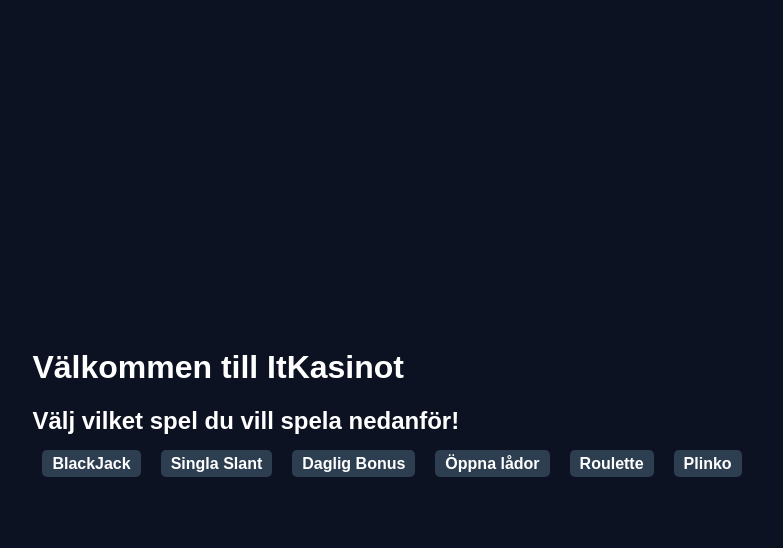
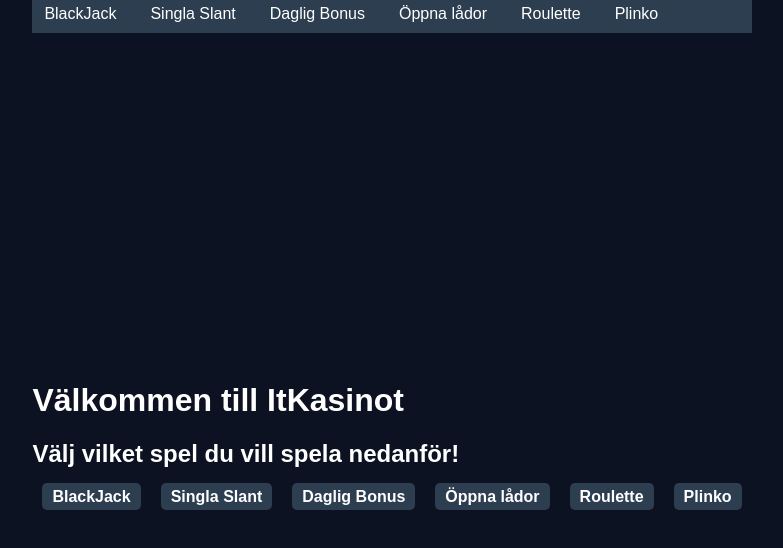
Before and after one commit to MelkerThunberg/ITkasinot, a React (Vite) app: page /caseUnbox in a window 1280 px wide. Shown: the top 548 px of the page, without its empty margins (248-1031 px from the left). Built offline with nearby package versions, Linux system fonts and the light colour scheme.

Commit message:
added basic navbar componenet

```diff
--- a/src/App.css
+++ b/src/App.css
@@ -7,36 +7,6 @@ body {
   font-family: Arial, sans-serif;
   margin: 0;
   padding: 0;
-}
-
-#root {
-  display: flex;
-  justify-content: center;
-  align-items: center;
-  height: 100vh;
-}
-
-/* CSS for homepage*/
-.homepage-links a {
-  text-decoration: none;
-  color: #FFFFFF;
-  font-weight: bold;
-  padding: 5px 10px;
-  background-color: #2C3E50;
-  border-radius: 5px;
-  margin: 0 10px;
-  transition: background-color 0.3s ease;
-}
-
-.homepage-links a:hover {
-  background-color: #1A242F;
-}
-
-.content-container-homepage {
-  display: flex;
-  justify-content: center;
-  align-items: center;
-  height: 100vh;
 }
 
 
@@ -80,20 +50,3 @@ body {
 #rewardText {
   display: none;
 }
-
-/*Blackjack*/
-
-.card-container {
-  display: flex;
-}
-
-.card {
-  margin-right: 10px;
-}
-
-.content-container-blackjack {
-  display: flex;
-  justify-content: center;
-  align-items: center;
-  height: 100vh;
-}
--- /dev/null
+++ b/src/Pages/blackjack.css
@@ -0,0 +1,14 @@
+.card-container {
+    display: flex;
+  }
+
+  .card {
+    margin-right: 10px;
+  }
+
+  #root {
+    display: flex;
+    justify-content: center;
+    align-items: center;
+    height: 100vh;
+  }
--- a/src/Pages/blackjack.jsx
+++ b/src/Pages/blackjack.jsx
@@ -1,6 +1,6 @@
 import React, { useState, useEffect } from "react";
 import { Link } from "react-router-dom"
-
+import "./blackjack.css"
 
 import card2Clubs from "../../resources/English_pattern_2_of_clubs.svg.png";
 import card2Diamonds from "../../resources/English_pattern_2_of_diamonds.svg.png";
@@ -350,7 +350,8 @@ export default function Blackjack() {
   };
 
   return (
-    <div>
+
+    <div className="content-container-blackjack">
       <button onClick={dealCards}>Deal Cards</button>
       <button onClick={hit}>Hit</button>
       <button onClick={stand}>Stand</button>
--- /dev/null
+++ b/src/Pages/home.css
@@ -0,0 +1,22 @@
+/* CSS for homepage*/
+.homepage-links a {
+    text-decoration: none;
+    color: #FFFFFF;
+    font-weight: bold;
+    padding: 5px 10px;
+    background-color: #2C3E50;
+    border-radius: 5px;
+    margin: 0 10px;
+    transition: background-color 0.3s ease;
+  }
+
+  .homepage-links a:hover {
+    background-color: #1A242F;
+  }
+
+  .content-container-homepage {
+    display: flex;
+    justify-content: center;
+    align-items: center;
+    height: 100vh;
+  }
--- a/src/Pages/home.jsx
+++ b/src/Pages/home.jsx
@@ -1,9 +1,15 @@
 import { Link } from "react-router-dom"
-
+import { BrowserRouter as Router, Routes, Route } from "react-router-dom";
+import Navbar from "../components/navbar";
+import "./home.css"
 
 export default function Home() {
 
     return (
+        <div>
+        <div>
+        <Navbar /> {/* Använd Navbar-komponenten här */}
+        </div>
         <div class="content-container-homepage">
         <div class="homepage-links">
             <h1>Välkommen till ItKasinot</h1>
@@ -22,5 +28,6 @@ export default function Home() {
             <Link to="/plinko">Plinko</Link>
             </div>
         </div>
+        </div>
     )
 }
--- /dev/null
+++ b/src/components/navbar.css
@@ -0,0 +1,32 @@
+.navbar {
+    background-color: #2C3E50;
+    color: #fff;
+    padding: 10px 0;
+}
+
+.navbar h1 {
+    margin: 0;
+    font-size: 24px;
+}
+
+.navbar-links {
+    list-style-type: none;
+    padding: 0;
+    margin: 0;
+}
+
+.navbar-links li {
+    display: inline;
+    margin-right: 10px;
+}
+
+.navbar-links li a {
+    color: #fff;
+    text-decoration: none;
+    padding: 8px 12px;
+    border-radius: 5px;
+}
+
+.navbar-links li a:hover {
+    background-color: #555;
+}
--- /dev/null
+++ b/src/components/navbar.jsx
@@ -0,0 +1,25 @@
+import React from 'react';
+import { Link } from 'react-router-dom';
+import "./navbar.css"; // Importera CSS-filen för Navbar-stilen
+
+function Navbar() {
+    return (
+        <div>
+        <nav className="navbar-container">
+            <div className="navbar">
+                <h1>ItKasinot</h1>
+                <ul className="navbar-links">
+                    <li><Link to="/blackjack">BlackJack</Link></li>
+                    <li><Link to="/coinflip">Singla Slant</Link></li>
+                    <li><Link to="/dailybonus">Daglig Bonus</Link></li>
+                    <li><Link to="/caseUnbox">Öppna lådor</Link></li>
+                    <li><Link to="/roulette">Roulette</Link></li>
+                    <li><Link to="/plinko">Plinko</Link></li>
+                </ul>
+            </div>
+        </nav>
+        </div>
+    );
+}
+
+export default Navbar;
```
Also changed, not shown: resources/ItKasinot.png (added).
